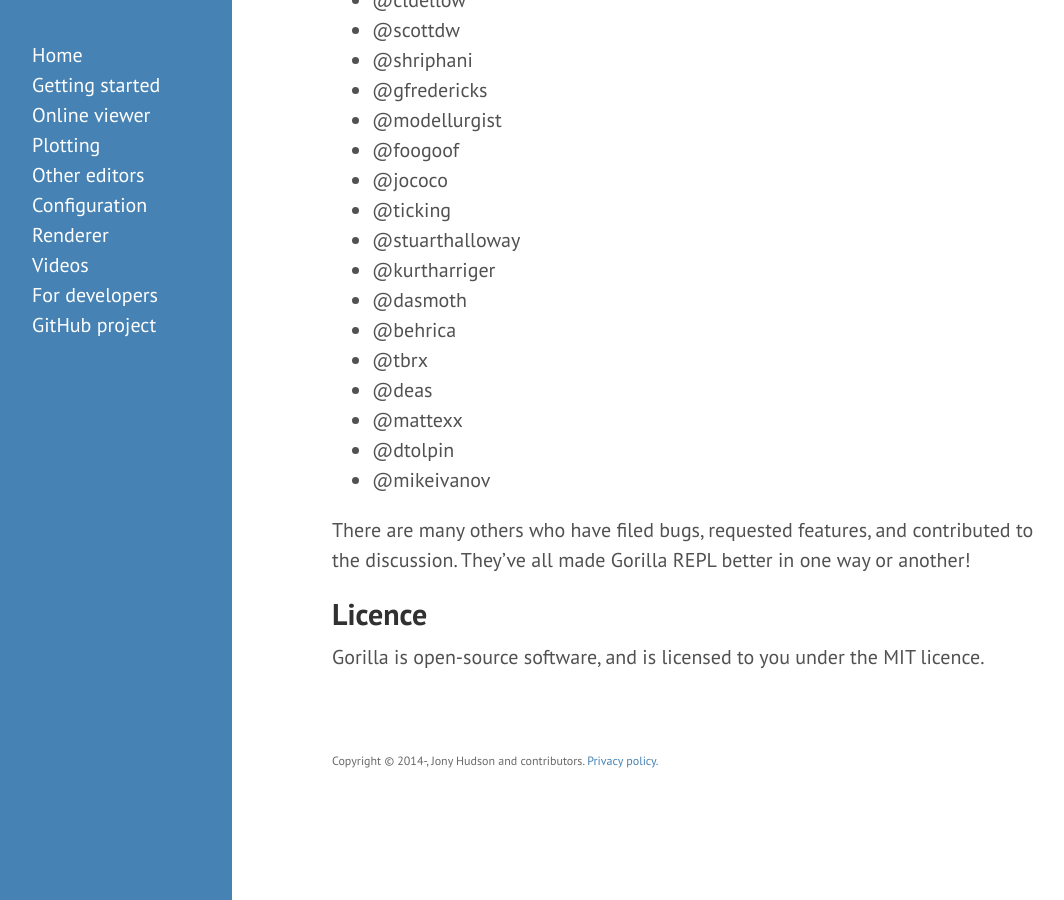
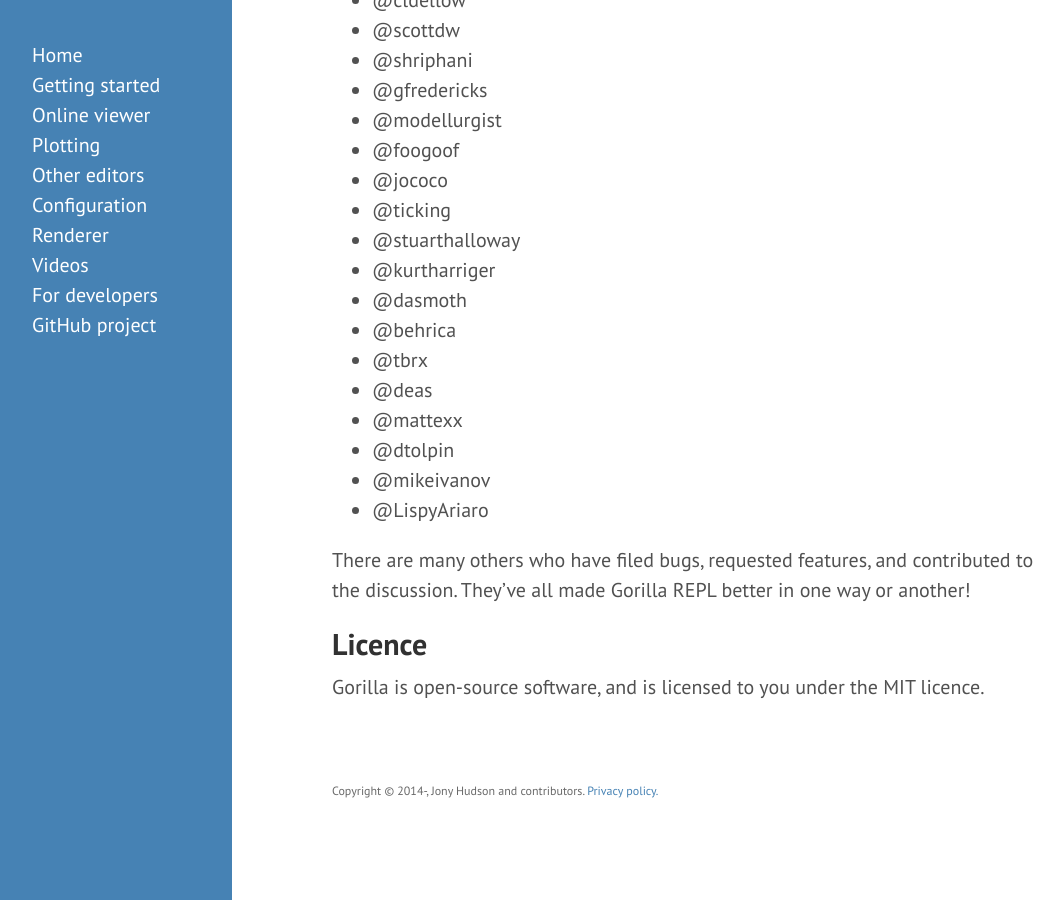
Before and after one commit to JonyEpsilon/gorilla-repl.org, a Jekyll site: the page built from index.md, in a window 1280 px wide and 900 px high, scrolled down 1709 px. Shown: the whole window, without its empty margins (8-1072 px from the left). Built offline with Jekyll 4.4.1, drawn with Linux system fonts in a browser that asks for light colours.

Commit message:
Add @LispyAriaro to contributors.

```diff
--- a/index.md
+++ b/index.md
@@ -65,6 +65,7 @@ In order of first commit, code and documentation contributors to date are:
 - @mattexx
 - @dtolpin
 - @mikeivanov
+- @LispyAriaro
 
 There are many others who have filed bugs, requested features, and contributed to the discussion. They've all made
 Gorilla REPL better in one way or another!
```
